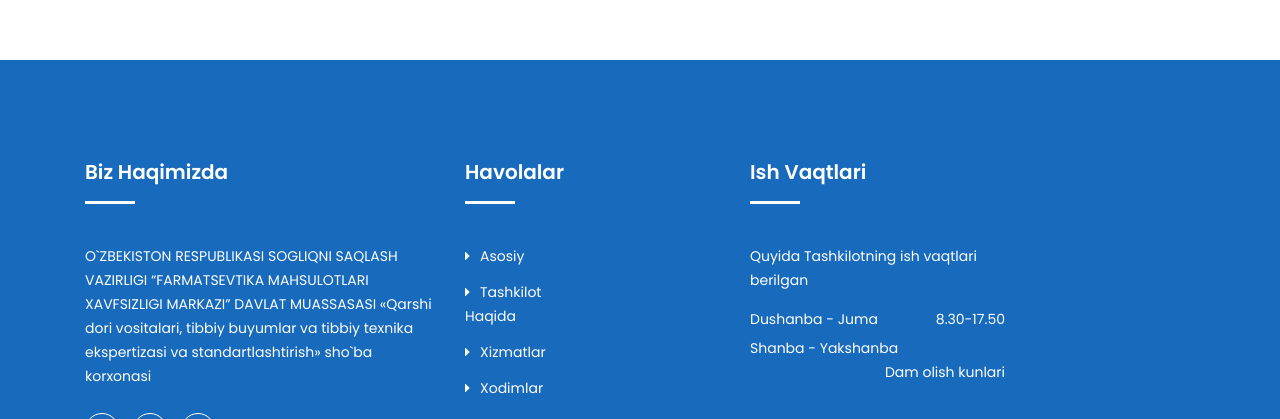
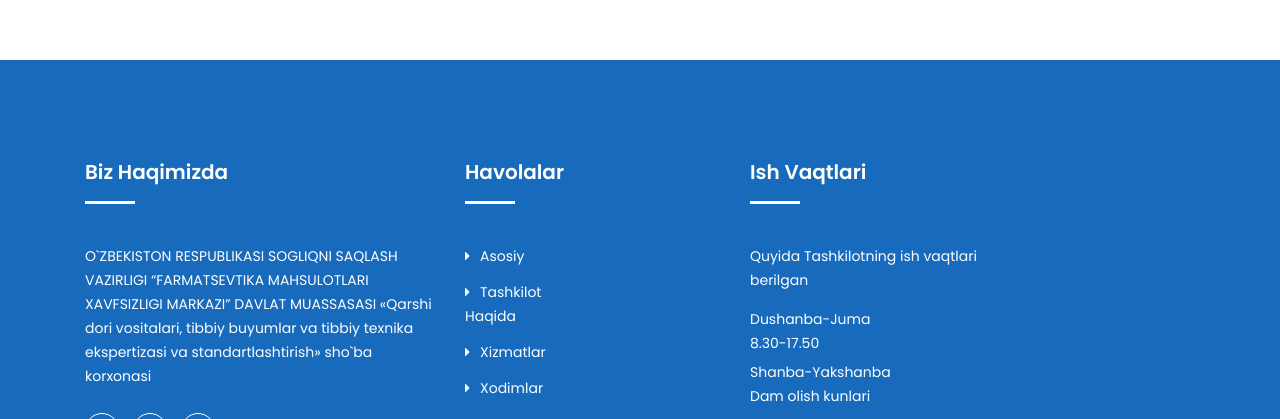
Before and after one commit to AzizbekGulomov2002/Qarshi-parhm-control, a plain HTML site: page index.html in a window 1280 px wide. Shown: the part 5834-6253 px from the top of the page. Drawn offline with Linux system fonts and the light colour scheme; a script that the page names is missing.

Commit message:
[ADDED] informations

```diff
--- a/index.html
+++ b/index.html
@@ -761,8 +761,8 @@
 							<h2>Ish vaqtlari</h2>
 							<p>Quyida Tashkilotning ish vaqtlari berilgan</p>
 							<ul class="time-sidual">
-								<li class="day">Dushanba - Juma <span>8.30-17.50</span></li>
-								<li class="day">Shanba - Yakshanba <span>Dam olish kunlari</span></li>
+								<li class="day">Dushanba-Juma <br>8.30-17.50</li>
+								<li class="day">Shanba-Yakshanba <br>Dam olish kunlari</li>
 							</ul>
 						</div>
 					</div>
```
